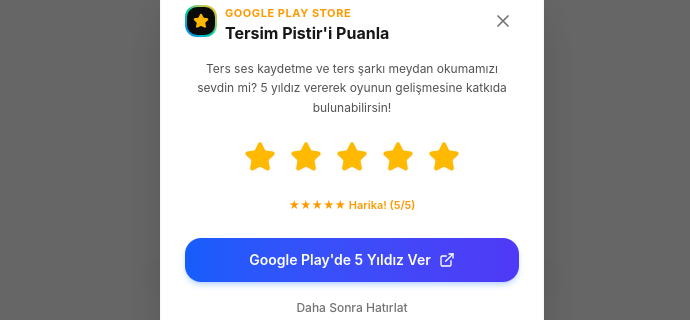
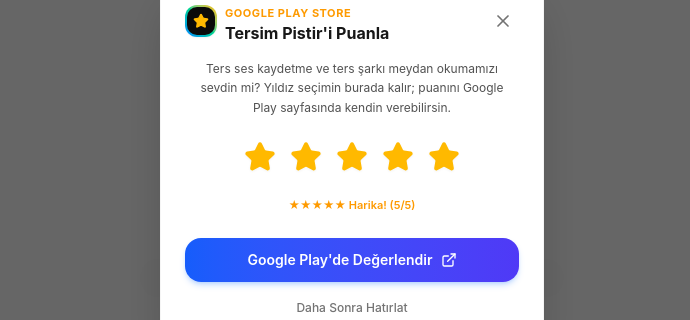
Before and after one commit to calisalworks/TersimPistir, a React (Vite) app: page / in a window 1280 px wide. Both pictures are taken after a click on the button "Google Play Puanla". Shown: the part 238-558 px from the top of the page, without its empty margins (288-978 px from the left). Built offline with nearby package versions, Linux system fonts and the light colour scheme.

Commit message:
Fix Google Play rating link and clarify rating flow

```diff
--- a/src/components/GooglePlayRateModal.tsx
+++ b/src/components/GooglePlayRateModal.tsx
@@ -26,18 +26,9 @@
       origin: { y: 0.5 },
     });
 
-    // Try Google Play app protocol first, fallback to browser store link
-    const playStoreAppUrl = 'market://details?id=reverse.singing.reversesinging';
-    const playStoreWebUrl = 'https://play.google.com/store/apps/details?id=reverse.singing.reversesinging';
-
-    try {
-      window.location.href = playStoreAppUrl;
-      setTimeout(() => {
-        window.open(playStoreWebUrl, '_blank');
-      }, 500);
-    } catch {
-      window.open(playStoreWebUrl, '_blank');
-    }
+    // Open this app's Google Play listing. The selected stars are not submitted automatically.
+    const playStoreWebUrl = 'https://play.google.com/store/apps/details?id=com.calisalworks.tersimpistir';
+    window.location.href = playStoreWebUrl;
 
     setTimeout(() => {
       onClose();
@@ -95,7 +86,7 @@
                 isDark ? 'text-neutral-300' : 'text-neutral-600'
               }`}
             >
-              Google Play sayfasına yönlendiriliyorsunuz...
+              Google Play sayfası açılıyor. Puanını mağazada kendin verebilirsin.
             </p>
           </div>
         ) : (
@@ -105,8 +96,7 @@
                 isDark ? 'text-neutral-300' : 'text-neutral-600'
               }`}
             >
-              Ters ses kaydetme ve ters şarkı meydan okumamızı sevdin mi? 5 yıldız
-              vererek oyunun gelişmesine katkıda bulunabilirsin!
+              Ters ses kaydetme ve ters şarkı meydan okumamızı sevdin mi? Yıldız seçimin burada kalır; puanını Google Play sayfasında kendin verebilirsin.
             </p>
 
             {/* Interactive Stars */}
@@ -145,7 +135,7 @@
                 onClick={handleRate}
                 className="w-full py-3 px-4 bg-gradient-to-r from-blue-600 to-indigo-600 hover:from-blue-700 hover:to-indigo-700 active:scale-98 text-white rounded-2xl text-sm font-semibold shadow-md shadow-blue-500/25 flex items-center justify-center gap-2 cursor-pointer transition-all"
               >
-                <span>Google Play'de 5 Yıldız Ver</span>
+                <span>Google Play'de Değerlendir</span>
                 <ExternalLink className="w-4 h-4" />
               </button>
 
```
